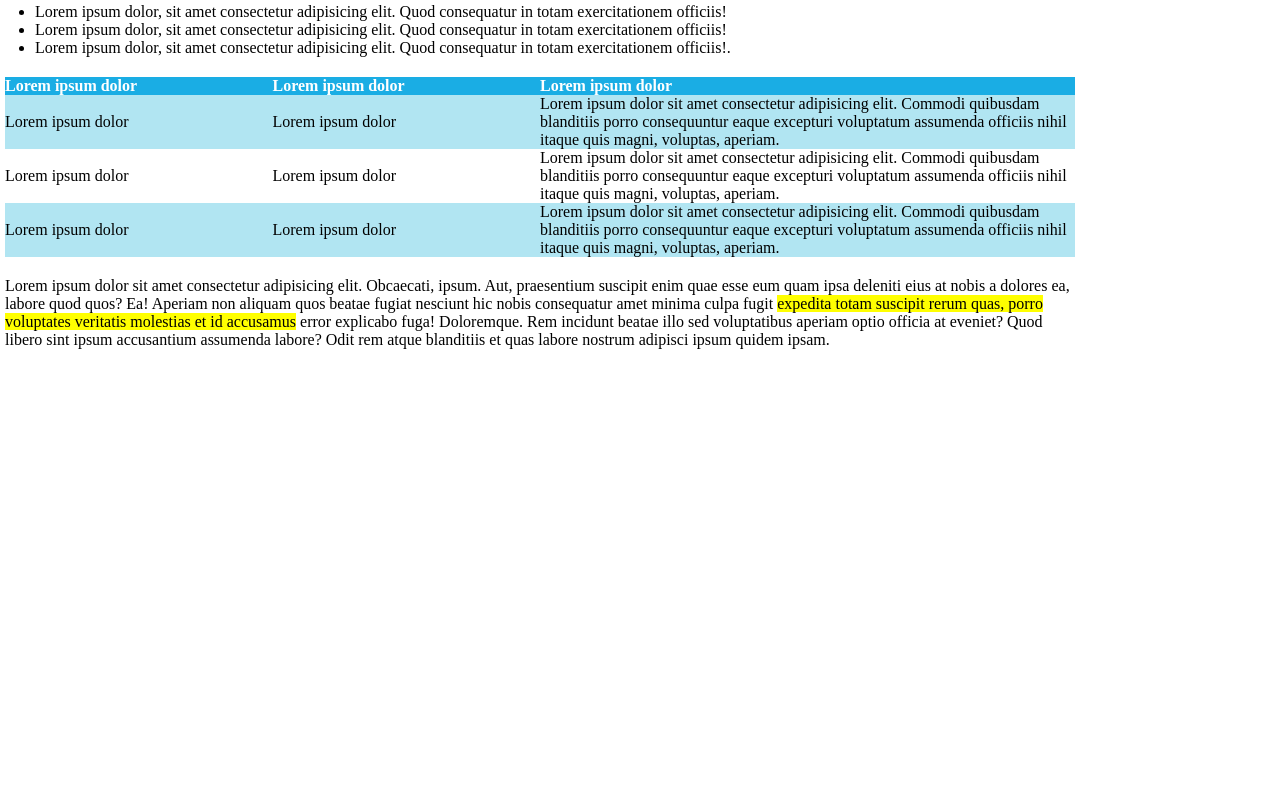
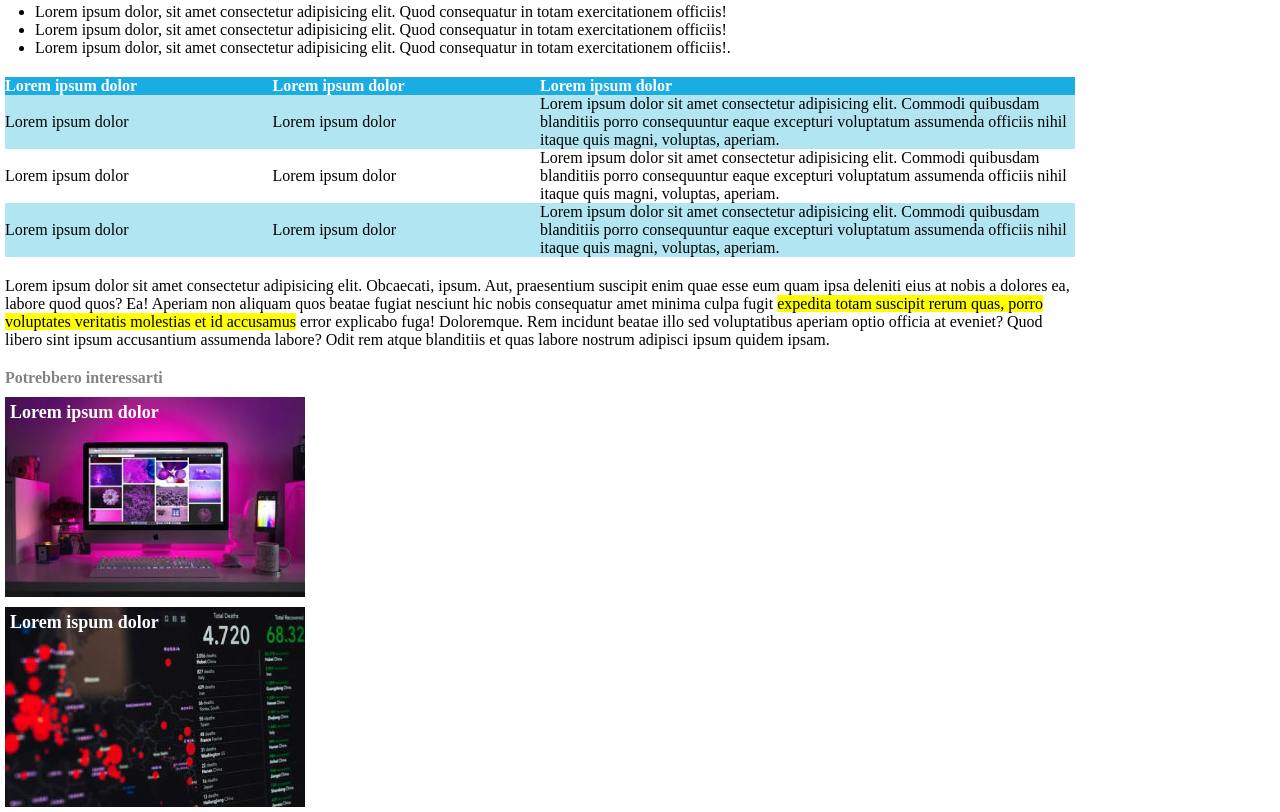
Before and after one commit to danirando/html-css-booleaner, a plain HTML site: page index.html in a window 1280 px wide. Shown: the part 703-1515 px from the top of the page. Before the commit the page ends 1057 px from the top, so only its background shows below. Drawn offline with Linux system fonts and the light colour scheme.

Commit message:
add consigli

```diff
--- a/css/style.css
+++ b/css/style.css
@@ -83,3 +83,29 @@ thead {
 .bluecol {
     background-color: hsl(192deg 71.43% 82.16%);
 }
+
+.consigli {
+    margin-top: 20px;
+    margin-bottom: 10px;
+    color: hsl(0deg 0% 51.37%);
+    font-weight: 900;
+}
+
+.monitor {
+    background-image: url(../img/monitor.jpg);
+    margin-bottom: 10px;
+}
+
+.graph {
+    background-image: url(../img/graph.jpg);
+}
+
+.monitor,
+.graph {
+    height: 200px;
+    width: 300px;
+    background-repeat: no-repeat;
+    color: white;
+    font-size: large;
+    font-weight: bolder;
+}
--- a/index.html
+++ b/index.html
@@ -120,6 +120,9 @@
           nostrum adipisci ipsum quidem ipsam.
         </p>
       </section>
+      <p class="consigli">Potrebbero interessarti</p>
+      <div class="monitor">Lorem ipsum dolor</div>
+      <div class="graph">Lorem ispum dolor</div>
     </div>
   </body>
 </html>
```
